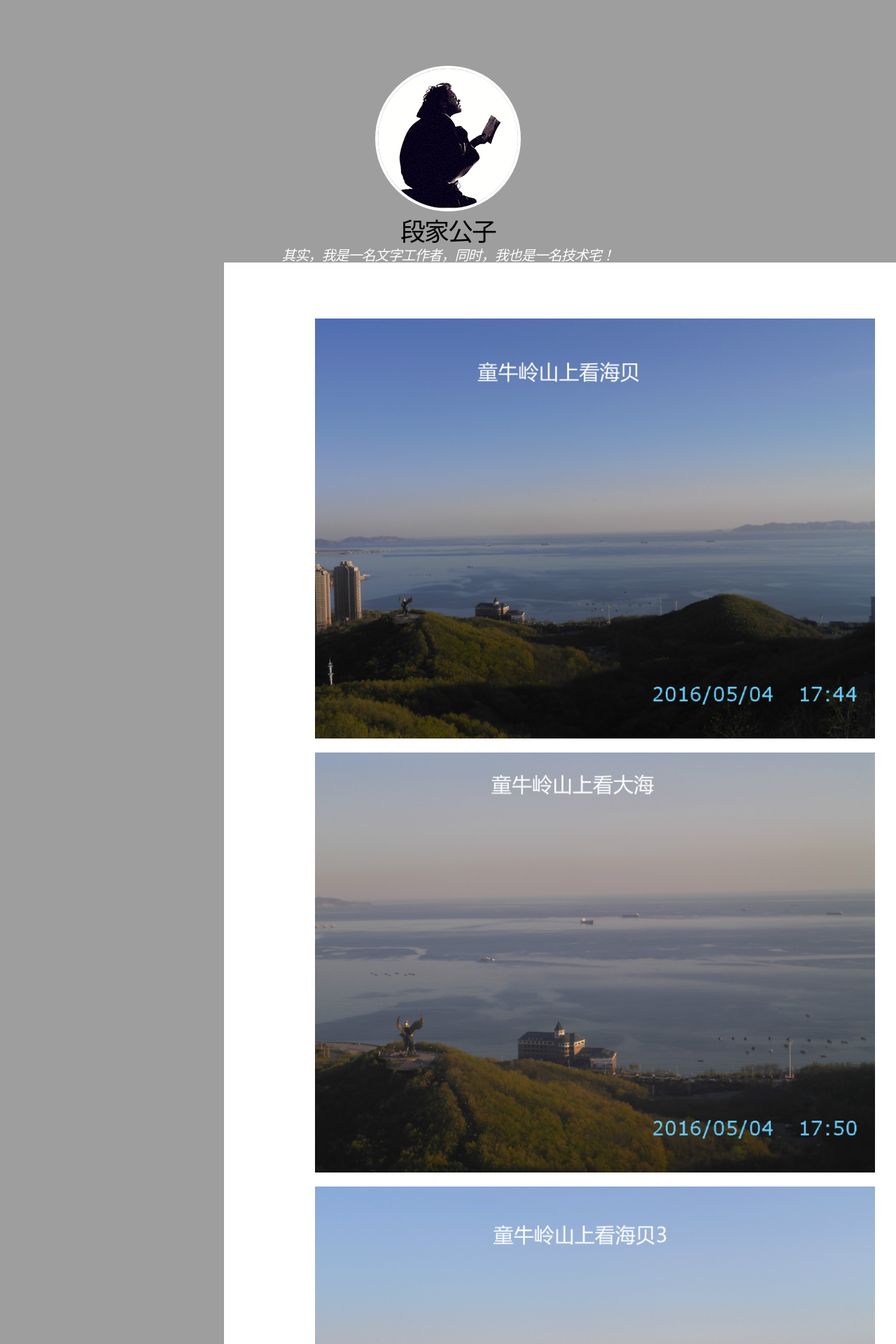
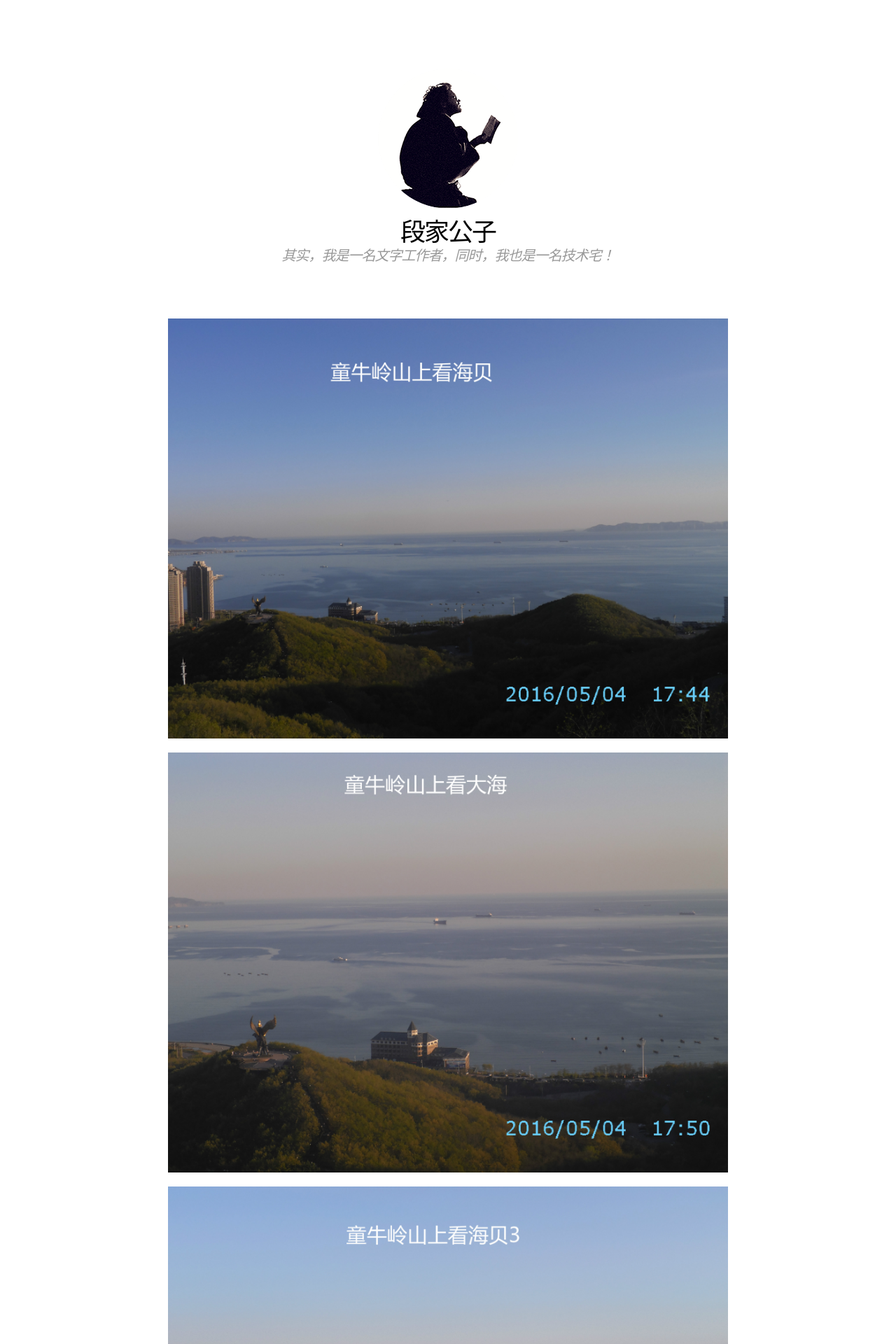
Before and after one commit to 1oscar/1oscar.github.io, a Jekyll site: the page photos/dalian/index.html, which Jekyll copies as it is, in a window 1280 px wide. Shown: the top 1920 px of the page at 70% size. Built offline with Jekyll 4.4.1, drawn with Linux system fonts in a browser that asks for light colours; Markdown is read by kramdown in place of the engine named in the settings; comment, search, counter and statistics services are not loaded.

Commit message:
final show result

```diff
--- a/photos/dalian/index.html
+++ b/photos/dalian/index.html
@@ -119,46 +119,6 @@
 <link type="text/css" rel="stylesheet" href="http://1oscar.github.io/css/lofter.css"/>
 
 
-<div id="main" role="main">
-  <article class="entry">
-
-    <div class="entry-wrapper">
-      <header class="entry-header">
-      <!--    <h1 class="entry-title">Photos</h1>  -->
-      </header>
-      <div class="entry-content">
-        <style TYPE="text/css">
-body {
-    background: #959796 url(http://1oscar.github.io/images/wood-repeat.jpg);
-    color: #fff;
-}
-.container {
-    width: 100%; margin: 40px auto;
-}
-
-ul.mygallery li a {
-    float: left;
-    padding: 10px 10px 25px 10px;
-    background: #d9d9d9;
-    border: 1px solid #fff;
-    margin: 10px;
-}
-
-ul.mygallery {
-list-style:none;
-}
-
-.entry-content li {
-    padding-bottom:0;
-}
-
-.gallery-link .desc {
-    margin: 0 auto;
-    padding: 5px 0 5px 0;
-}
-</style>
-
-
 
 <div class="g-doc box">
   <div class="g-mn">
@@ -167,7 +127,7 @@ list-style:none;
         <div class="m-detail m-detail-img   ">
           <div class="ct">
             <div class="ctc box">
-            <div class="box15" align="center">
+
 <div class="pic"> <a href="#" class="img imgclasstag" imggroup="gal" bigimgwidth="853" bigimgheight="1280" bigimgsrc = "https://1oscar.github.io/photos/dalian/%E7%AB%A5%E7%89%9B%E5%B2%AD%E5%B1%B1%E4%B8%8A%E7%9C%8B%E6%B5%B7%E8%B4%9D.JPG"> <img src = "https://1oscar.github.io/photos/dalian/%E7%AB%A5%E7%89%9B%E5%B2%AD%E5%B1%B1%E4%B8%8A%E7%9C%8B%E6%B5%B7%E8%B4%9D.JPG" / > </a> </div>
 <div class="pic"> <a href="#" class="img imgclasstag" imggroup="gal" bigimgwidth="853" bigimgheight="1280" bigimgsrc = "https://1oscar.github.io/photos/dalian/%E7%AB%A5%E7%89%9B%E5%B2%AD%E5%B1%B1%E4%B8%8A%E7%9C%8B%E6%B5%B7%E8%B4%9D2.JPG"> <img src = "https://1oscar.github.io/photos/dalian/%E7%AB%A5%E7%89%9B%E5%B2%AD%E5%B1%B1%E4%B8%8A%E7%9C%8B%E6%B5%B7%E8%B4%9D2.JPG" / > </a> </div>
 <div class="pic"> <a href="#" class="img imgclasstag" imggroup="gal" bigimgwidth="853" bigimgheight="1280" bigimgsrc = "https://1oscar.github.io/photos/dalian/%E7%AB%A5%E7%89%9B%E5%B2%AD%E5%B1%B1%E4%B8%8A%E7%9C%8B%E6%B5%B7%E8%B4%9D3.JPG"> <img src = "https://1oscar.github.io/photos/dalian/%E7%AB%A5%E7%89%9B%E5%B2%AD%E5%B1%B1%E4%B8%8A%E7%9C%8B%E6%B5%B7%E8%B4%9D3.JPG" / > </a> </div>
@@ -251,7 +211,7 @@ list-style:none;
 <div class="pic"> <a href="#" class="img imgclasstag" imggroup="gal" bigimgwidth="853" bigimgheight="1280" bigimgsrc = "https://1oscar.github.io/photos/dalian/%E5%A4%A7%E8%BF%9E%E6%A3%AE%E6%9E%97%E5%8A%A8%E7%89%A9%E5%9B%AD%E8%80%81%E8%99%8E3.jpg"> <img src = "https://1oscar.github.io/photos/dalian/%E5%A4%A7%E8%BF%9E%E6%A3%AE%E6%9E%97%E5%8A%A8%E7%89%A9%E5%9B%AD%E8%80%81%E8%99%8E3.jpg" / > </a> </div>
               <div class="text">
               </div>
-              </div>
+
             </div>
           </div>
         </div>
```
